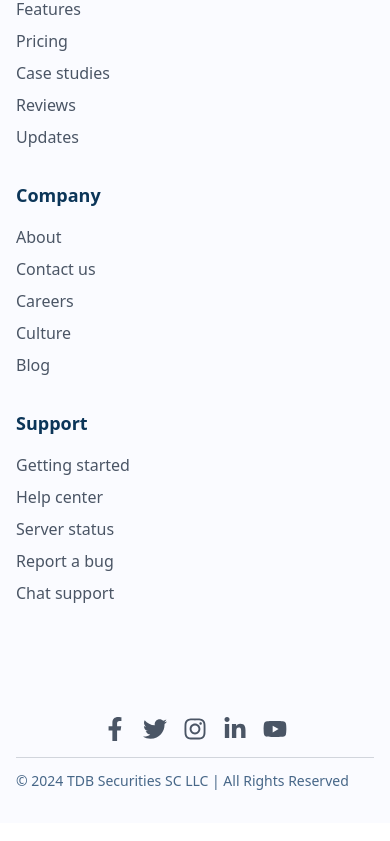
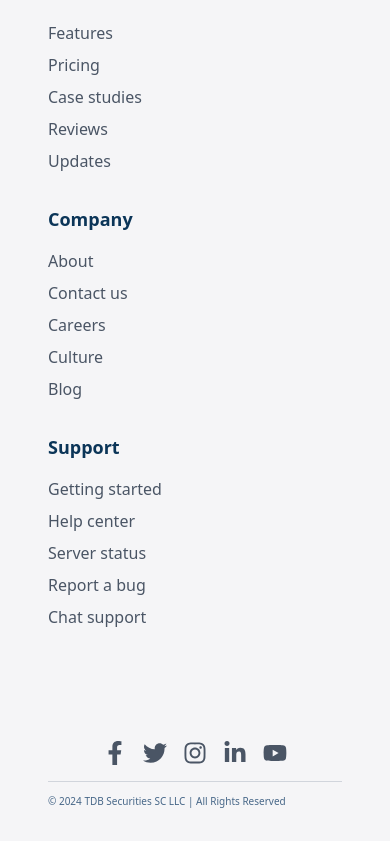
Before and after one commit to balu-balu/tdb, a Next.js app: page / in a window 390 px wide. Shown: the part 4960-5801 px from the top of the page. Built offline with nearby package versions, Linux system fonts and the light colour scheme.

Commit message:
fix Footer

```diff
--- a/component/Home/Footer.tsx
+++ b/component/Home/Footer.tsx
@@ -3,8 +3,8 @@ import { FaFacebookF, FaTwitter, FaInstagram, FaLinkedinIn, FaYoutube } from 're
 
 const Footer = () => {
 	return (
-		<footer className="bg-[rgba(250,251,255,1)] text-blue-900 py-8 mt-8 border-t border-[rgba(239,240,246,1)]">
-			<div className="container mx-auto px-4 ">
+		<footer className="bg-[rgba(245,245,247,1)] md:bg-[rgba(250,251,255,1)] text-blue-900 py-8 mt-8 border-t border-[rgba(239,240,246,1)]">
+			<div className="container mx-auto px-12 md:px-4 ">
 
 				{/* Top Section: Logo + Short Text */}
 				<div className="hidden w-full md:flex flex-col md:flex-row items-center md:items-start justify-between border-b border-gray-300 pb-16 mt-4 space-y-4 md:space-y-0">
@@ -122,7 +122,7 @@ const Footer = () => {
 						<FaYoutube className="hover:text-red-500 cursor-pointer w-6 h-6" />
 					</div>
 					</div>
-					<p className=" md:hidden text-left text-[14px] mt-3 text-[rgba(71,103,136,1)]">© 2024 TDB Securities SC LLC | All Rights Reserved</p>
+					<p className=" md:hidden text-left text-[10px] mt-3 text-[rgba(71,103,136,1)]">© 2024 TDB Securities SC LLC | All Rights Reserved</p>
 
 			</div>
 		</footer>
```
